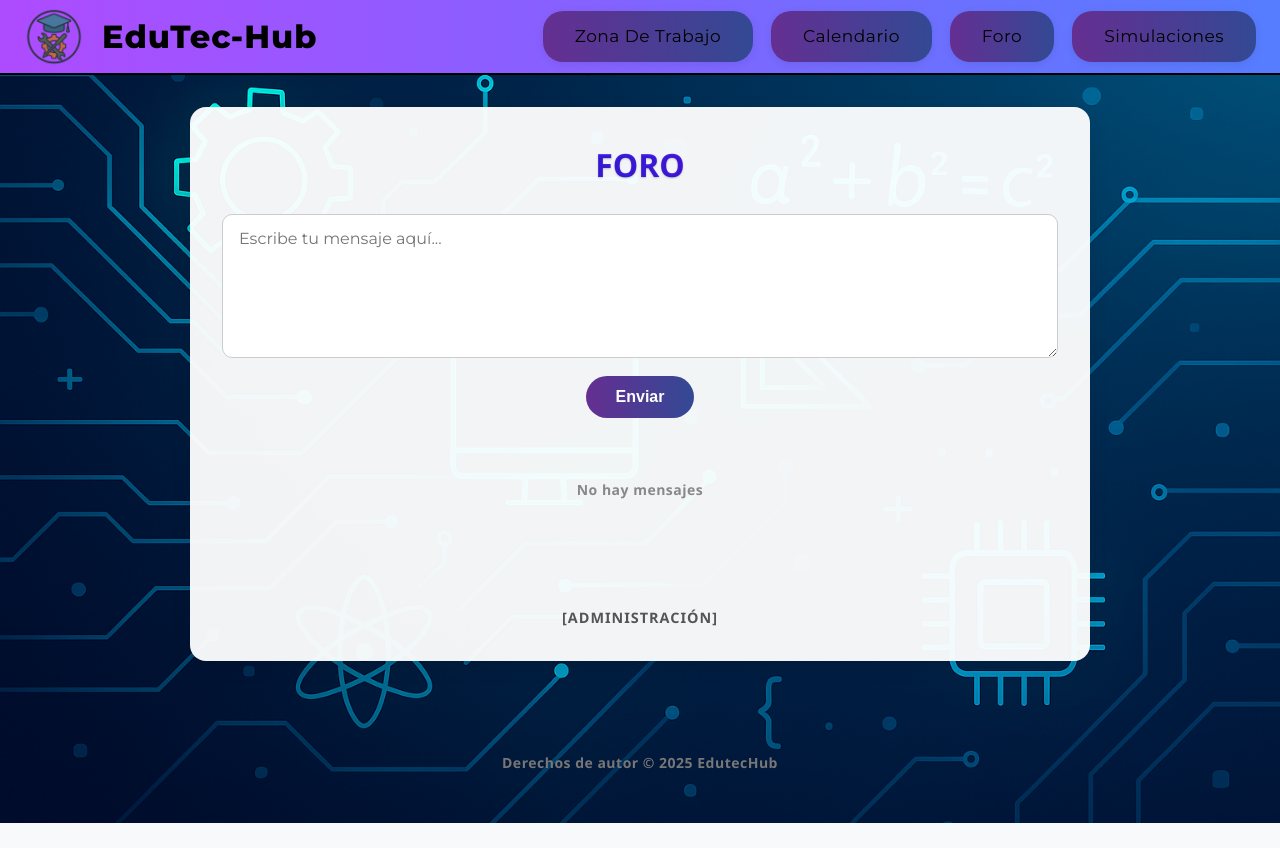
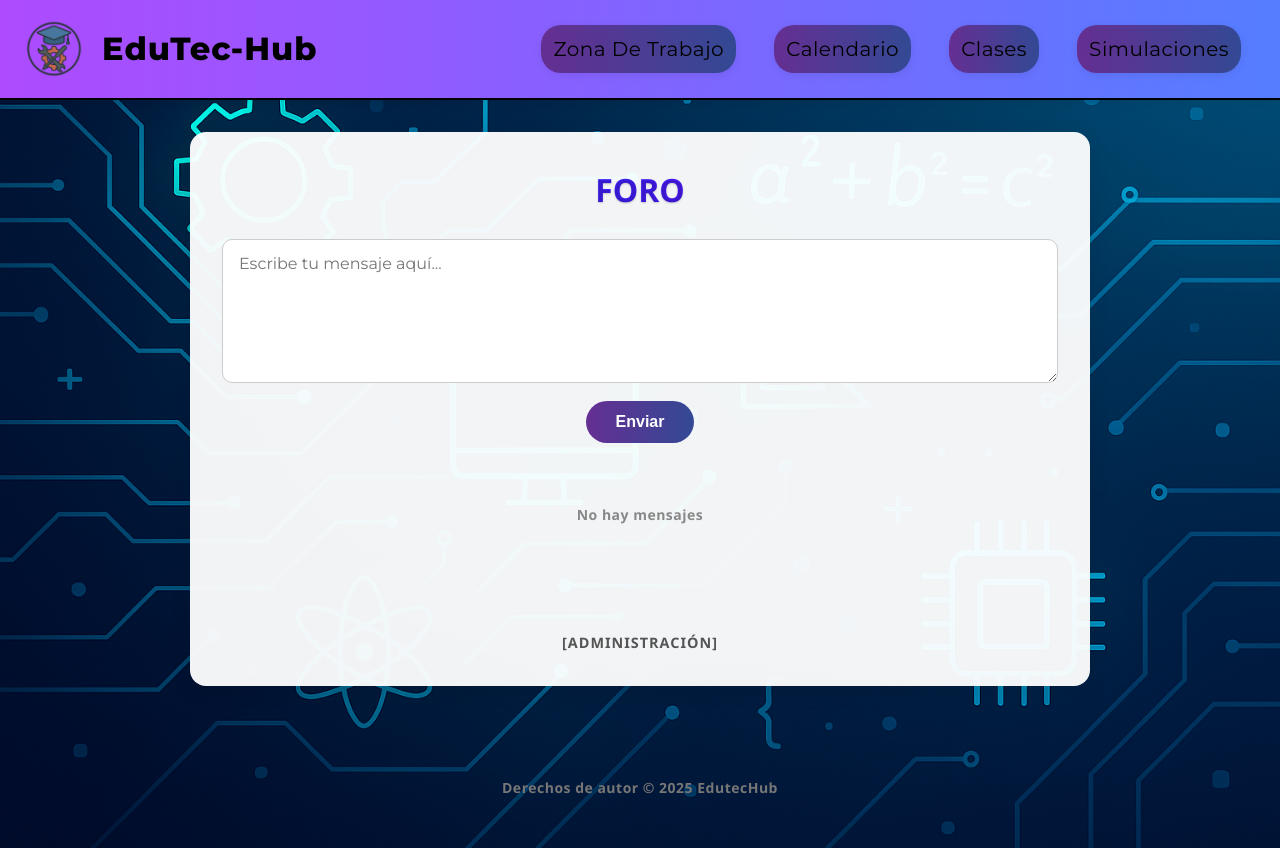
Before and after one commit to felipelucerocosta/EduTec-Hub, a React (Vite) app: page /Foro in a window 1280 px wide. Before the commit the page ends 823 px from the top, so only its background shows below. Built offline with nearby package versions, Linux system fonts and the light colour scheme.

Commit message:
algunos errores de css arrgelado (falta arreglar algunas cosas)

```diff
--- a/src/App1.css
+++ b/src/App1.module.css
@@ -14,12 +14,14 @@
     font-weight: 400;
     box-sizing: border-box;
 }
+
 .header img {
     height: 60px;
     width: 60px;
     margin-right: 18px;
     flex-shrink: 0;
 }
+
 .header h1 {
     font-size: 2rem;
     font-weight: 800;
@@ -34,7 +36,7 @@
     font-weight: 400;
     color: #000;
     display: flex;
-    gap: 18px;
+    gap: 8px;
     margin-left: auto;
     align-items: center;
 }
@@ -42,18 +44,16 @@
 .header2 a {
     color: #000000;
     background: linear-gradient(to right, #652f92, #334994);
-    padding: 12px 32px;
+    padding: 8px 12px;
     border-radius: 20px;
     text-decoration: none;
-    font-weight: 400;
+    font-weight: 300;
     transition: background 0.3s, color 0.3s, box-shadow 0.2s, transform 0.1s;
     box-shadow: 0 2px 8px rgba(0,0,0,0.08);
     cursor: pointer;
     outline: none;
-    border: none;
     display: inline-block;
     letter-spacing: 0.5px;
-    position: relative;
     text-align: center;
     white-space: nowrap;
     user-select: none;
--- a/src/Registro.module.css
+++ b/src/Registro.module.css
@@ -52,28 +52,42 @@ p {
   margin: 20px 0 30px;
 }
 
+/* ---------- BOTONES ---------- */
 .loginRegisterContainer button {
   border-radius: 20px;
-  border: 1px solid #000000ff;
-  background-color: #ae4bff;
-  color: #000000ff;
+  border: 2px solid #000;       /* Borde negro */
+  background-color: transparent; /* Fondo transparente */
+  color: #000;                  /* Texto negro */
   font-size: 12px;
   font-weight: bold;
   padding: 12px 45px;
   letter-spacing: 1px;
   text-transform: uppercase;
-  transition: transform 80ms ease-in;
+  transition: transform 0.2s ease, background-color 0.2s ease;
   cursor: pointer;
   margin-top: 10px;
 }
 
-.loginRegisterContainer button:active { transform: scale(0.95); }
-.loginRegisterContainer button:focus { outline: none; }
+.loginRegisterContainer button:active {
+  transform: scale(0.95);
+  outline: none;
+}
+
+.loginRegisterContainer button:focus {
+  outline: none;
+}
+
+.loginRegisterContainer button:hover {
+  transform: scale(1.1); /* Aumenta tamaño al pasar el mouse */
+}
+
 .loginRegisterContainer button.ghost {
   background-color: transparent;
-  border-color: #000000ff;
+  border-color: #000;
+  color: #000;
 }
 
+/* ---------- FORMULARIOS ---------- */
 .loginRegisterContainer form {
   background-color: #FFFFFF;
   display: flex;
@@ -93,6 +107,7 @@ p {
   width: 100%;
 }
 
+/* ---------- CONTENEDOR PRINCIPAL ---------- */
 .containerPrincipal {
   background-color: #fff;
   border-radius: 10px;
@@ -103,7 +118,7 @@ p {
   width: 768px;
   max-width: 100%;
   min-height: 480px;
-  border-bottom: 2px solid #000000ff;
+  border-bottom: 2px solid #000;
 }
 
 .formContainer {
@@ -117,7 +132,7 @@ p {
 .signUpContainer { left: 0; width: 50%; opacity: 0; z-index: 1; }
 
 .overlayContainer {
-  border-bottom: 2px solid #000000ff;
+  border-bottom: 2px solid #000;
   position: absolute;
   top: 0;
   left: 50%;
@@ -130,7 +145,7 @@ p {
 
 .overlay {
   background: linear-gradient(to right, #ae4bff, #557dff);
-  color: #000000ff;
+  color: #000;
   position: relative;
   left: -100%;
   height: 100%;
--- a/src/componentes/clases.tsx
+++ b/src/componentes/clases.tsx
@@ -1,6 +1,6 @@
 import React, { useState } from "react";
 import { useNavigate } from "react-router-dom"; // 👈 importar
-import "../styles.css";
+import "../styles.module.css";
 import Header from "../components reutilizables/header";
 
 interface Clase {
--- a/src/components reutilizables/header.tsx
+++ b/src/components reutilizables/header.tsx
@@ -1,15 +1,16 @@
+// Header.tsx
 import React from "react";
-import "../App.css"; // importa estilos globales (incluye .header)
+import styles from "../App.module.css"; // Importa tu CSS Module
 
 const Header: React.FC = () => {
   return (
-    <div className="header">
+    <header className={styles.header}>
       <img
         src="/Educación Técnica y Herramientas (2).png"
         alt="Logo EduTecH"
       />
       <h1>EduTec-Hub</h1>
-    </div>
+    </header>
   );
 };
 
--- a/src/components reutilizables/header2.tsx
+++ b/src/components reutilizables/header2.tsx
@@ -1,27 +1,22 @@
 import React from "react";
-import "../App1.css"; // importa estilos globales (incluye .header)
+import styles from "../App1.module.css"; // CSS Module
 
 const Header2: React.FC = () => {
   return (
-    <>
-      <div className="header">
-        <img
-          src="/Educación Técnica y Herramientas (2).png"
-          alt="Logo EduTecH"
-        />
-        <h1>EduTec-Hub</h1>
+    <header className={styles.header}>
+      <img
+        src="/Educación Técnica y Herramientas (2).png"
+        alt="Logo EduTecH"
+      />
+      <h1>EduTec-Hub</h1>
 
-
-         <div className="header2">
+      <nav className={styles.header2}>
         <a href="/zona">Zona De Trabajo</a>
         <a href="/cursos">Calendario</a>
-        <a href="/foro">Foro</a>
-        <a href="/foro">Simulaciones</a>
-      </div>
-      </div>
-
-
-    </>
+        <a href="/clases">Clases</a>
+        <a href="/simulaciones">Simulaciones</a>
+      </nav>
+    </header>
   );
 };
 
```
Also changed, not shown: src/App.module.css (renamed from src/App.css), src/styles.module.css (renamed from src/styles.css).
